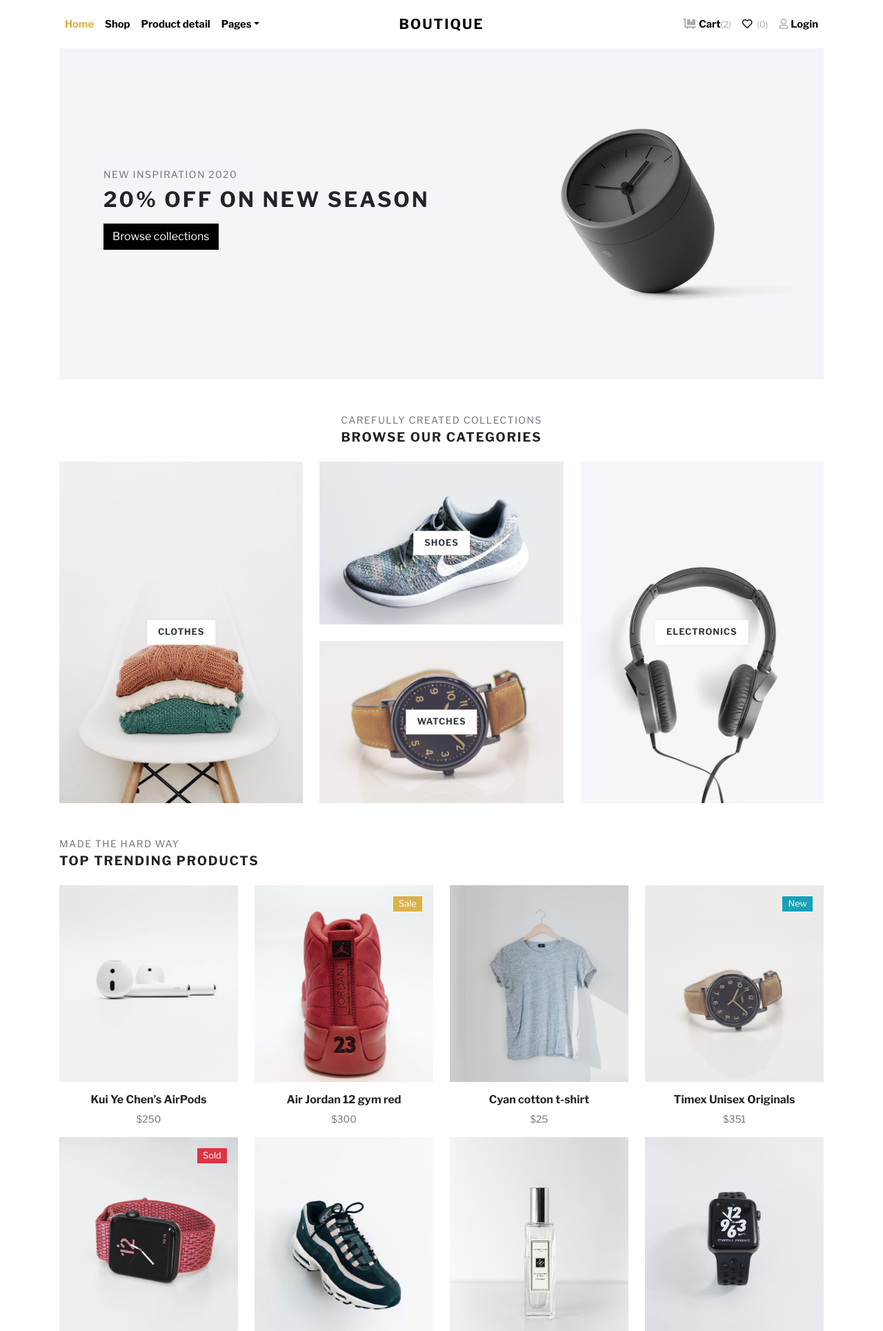
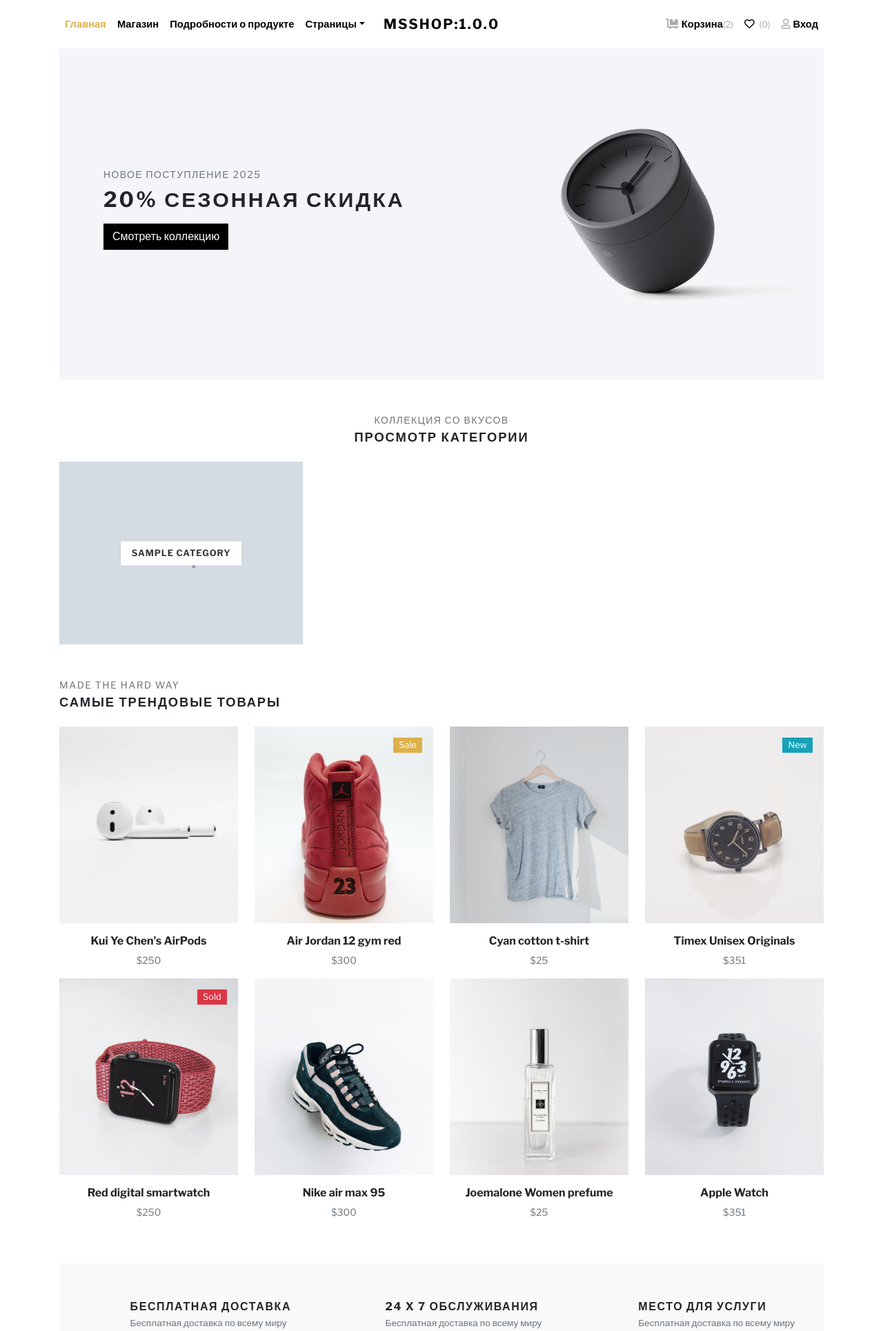
Before and after one commit to Mizbonshoh/django_shop, a Django app: page / in a window 1280 px wide. Shown: the top 1929 px of the page at 69% size. Run offline with Django 5.2, Linux system fonts and the light colour scheme; tables that the repository leaves empty hold one stand-in row (values such as "Sample post"); grey boxes marked "Sample" are stand-in pictures; some libraries are stand-ins or nearby versions; some web fonts are replaced.

Commit message:
Версия1.0.1

```diff
--- a/shop/templates/shop/components/_banner.html
+++ b/shop/templates/shop/components/_banner.html
@@ -3,8 +3,8 @@
           <div class="container py-5">
             <div class="row px-4 px-lg-5">
               <div class="col-lg-6">
-                <p class="text-muted small text-uppercase mb-2">New Inspiration 2020</p>
-                <h1 class="h2 text-uppercase mb-3">20% off on new season</h1><a class="btn btn-dark" href="shop.html">Browse collections</a>
+                <p class="text-muted small text-uppercase mb-2">Новое поступление 2025</p>
+                <h1 class="h2 text-uppercase mb-3">20% сезонная скидка</h1><a class="btn btn-dark" href="shop.html">Смотреть коллекцию</a>
               </div>
             </div>
           </div>
--- a/shop/templates/shop/components/_categories.html
+++ b/shop/templates/shop/components/_categories.html
@@ -1,14 +1,12 @@
-<section class="pt-5">
+        <section class="pt-5">
           <header class="text-center">
-            <p class="small text-muted small text-uppercase mb-1">Carefully created collections</p>
-            <h2 class="h5 text-uppercase mb-4">Browse our categories</h2>
+            <p class="small text-muted small text-uppercase mb-1">Коллекция со вкусов</p>
+            <h2 class="h5 text-uppercase mb-4">Просмотр категории</h2>
           </header>
           <div class="row">
-            <div class="col-md-4"><a class="category-item" href="shop.html"><img class="img-fluid" src="img/cat-img-1.jpg" alt=""/><strong class="category-item-title">Clothes</strong></a>
+            {% for category in categories %}
+            <div class="col-md-4"><a class="category-item" href="{{ category.get_absolute_url }}"><img class="img-fluid" src="{{ category.get_parent_category_photo }}" alt=""/><strong class="category-item-title">{{ category }}</strong></a>
             </div>
-            <div class="col-md-4"><a class="category-item mb-4" href="shop.html"><img class="img-fluid" src="img/cat-img-2.jpg" alt=""/><strong class="category-item-title">Shoes</strong></a><a class="category-item" href="shop.html"><img class="img-fluid" src="img/cat-img-3.jpg" alt=""/><strong class="category-item-title">Watches</strong></a>
-            </div>
-            <div class="col-md-4"><a class="category-item" href="shop.html"><img class="img-fluid" src="img/cat-img-4.jpg" alt=""/><strong class="category-item-title">Electronics</strong></a>
-            </div>
+            {% endfor %}
           </div>
         </section>
--- a/shop/templates/shop/components/_newsletter.html
+++ b/shop/templates/shop/components/_newsletter.html
@@ -2,14 +2,14 @@
           <div class="container p-0">
             <div class="row gy-3">
               <div class="col-lg-6">
-                <h5 class="text-uppercase">Let's be friends!</h5>
-                <p class="text-sm text-muted mb-0">Nisi nisi tempor consequat laboris nisi.</p>
+                <h5 class="text-uppercase">Будьте дружелюбным</h5>
+                <p class="text-sm text-muted mb-0">Пользуйтесь нашими услугами</p>
               </div>
               <div class="col-lg-6">
                 <form action="#">
                   <div class="input-group">
-                    <input class="form-control form-control-lg" type="email" placeholder="Enter your email address" aria-describedby="button-addon2">
-                    <button class="btn btn-dark" id="button-addon2" type="submit">Subscribe</button>
+                    <input class="form-control form-control-lg" type="email" placeholder="Введите свой Email" aria-describedby="button-addon2">
+                    <button class="btn btn-dark" id="button-addon2" type="submit">Подписаться</button>
                   </div>
                 </form>
               </div>
--- a/shop/templates/shop/components/_services.html
+++ b/shop/templates/shop/components/_services.html
@@ -8,8 +8,8 @@
                       <use xlink:href="#delivery-time-1"> </use>
                     </svg>
                     <div class="text-start ms-3">
-                      <h6 class="text-uppercase mb-1">Free shipping</h6>
-                      <p class="text-sm mb-0 text-muted">Free shipping worldwide</p>
+                      <h6 class="text-uppercase mb-1">Бесплатная доставка</h6>
+                      <p class="text-sm mb-0 text-muted">Бесплатная доставка по всему миру</p>
                     </div>
                   </div>
                 </div>
@@ -21,8 +21,8 @@
                       <use xlink:href="#helpline-24h-1"> </use>
                     </svg>
                     <div class="text-start ms-3">
-                      <h6 class="text-uppercase mb-1">24 x 7 service</h6>
-                      <p class="text-sm mb-0 text-muted">Free shipping worldwide</p>
+                      <h6 class="text-uppercase mb-1">24 x 7 обслуживания</h6>
+                      <p class="text-sm mb-0 text-muted">Бесплатная доставка по всему миру</p>
                     </div>
                   </div>
                 </div>
@@ -34,8 +34,8 @@
                       <use xlink:href="#label-tag-1"> </use>
                     </svg>
                     <div class="text-start ms-3">
-                      <h6 class="text-uppercase mb-1">Festivaloffers</h6>
-                      <p class="text-sm mb-0 text-muted">Free shipping worldwide</p>
+                      <h6 class="text-uppercase mb-1">Место для услуги</h6>
+                      <p class="text-sm mb-0 text-muted">Бесплатная доставка по всему миру</p>
                     </div>
                   </div>
                 </div>
--- a/shop/templates/shop/components/_trending_products.html
+++ b/shop/templates/shop/components/_trending_products.html
@@ -1,7 +1,7 @@
 <section class="py-5">
           <header>
             <p class="small text-muted small text-uppercase mb-1">Made the hard way</p>
-            <h2 class="h5 text-uppercase mb-4">Top trending products</h2>
+            <h2 class="h5 text-uppercase mb-4">Самые трендовые товары</h2>
           </header>
           <div class="row">
             <!-- PRODUCT-->
@@ -12,7 +12,7 @@
                   <div class="product-overlay">
                     <ul class="mb-0 list-inline">
                       <li class="list-inline-item m-0 p-0"><a class="btn btn-sm btn-outline-dark" href="#!"><i class="far fa-heart"></i></a></li>
-                      <li class="list-inline-item m-0 p-0"><a class="btn btn-sm btn-dark" href="cart.html">Add to cart</a></li>
+                      <li class="list-inline-item m-0 p-0"><a class="btn btn-sm btn-dark" href="cart.html">Добавить в корзину</a></li>
                       <li class="list-inline-item me-0"><a class="btn btn-sm btn-outline-dark" href="#productView" data-bs-toggle="modal"><i class="fas fa-expand"></i></a></li>
                     </ul>
                   </div>
@@ -29,7 +29,7 @@
                   <div class="product-overlay">
                     <ul class="mb-0 list-inline">
                       <li class="list-inline-item m-0 p-0"><a class="btn btn-sm btn-outline-dark" href="#!"><i class="far fa-heart"></i></a></li>
-                      <li class="list-inline-item m-0 p-0"><a class="btn btn-sm btn-dark" href="cart.html">Add to cart</a></li>
+                      <li class="list-inline-item m-0 p-0"><a class="btn btn-sm btn-dark" href="cart.html">Добавить в корзину</a></li>
                       <li class="list-inline-item me-0"><a class="btn btn-sm btn-outline-dark" href="#productView" data-bs-toggle="modal"><i class="fas fa-expand"></i></a></li>
                     </ul>
                   </div>
@@ -46,7 +46,7 @@
                   <div class="product-overlay">
                     <ul class="mb-0 list-inline">
                       <li class="list-inline-item m-0 p-0"><a class="btn btn-sm btn-outline-dark" href="#!"><i class="far fa-heart"></i></a></li>
-                      <li class="list-inline-item m-0 p-0"><a class="btn btn-sm btn-dark" href="cart.html">Add to cart</a></li>
+                      <li class="list-inline-item m-0 p-0"><a class="btn btn-sm btn-dark" href="cart.html">Добавить в корзину</a></li>
                       <li class="list-inline-item me-0"><a class="btn btn-sm btn-outline-dark" href="#productView" data-bs-toggle="modal"><i class="fas fa-expand"></i></a></li>
                     </ul>
                   </div>
@@ -63,7 +63,7 @@
                   <div class="product-overlay">
                     <ul class="mb-0 list-inline">
                       <li class="list-inline-item m-0 p-0"><a class="btn btn-sm btn-outline-dark" href="#!"><i class="far fa-heart"></i></a></li>
-                      <li class="list-inline-item m-0 p-0"><a class="btn btn-sm btn-dark" href="cart.html">Add to cart</a></li>
+                      <li class="list-inline-item m-0 p-0"><a class="btn btn-sm btn-dark" href="cart.html">Добавить в корзину</a></li>
                       <li class="list-inline-item me-0"><a class="btn btn-sm btn-outline-dark" href="#productView" data-bs-toggle="modal"><i class="fas fa-expand"></i></a></li>
                     </ul>
                   </div>
@@ -80,7 +80,7 @@
                   <div class="product-overlay">
                     <ul class="mb-0 list-inline">
                       <li class="list-inline-item m-0 p-0"><a class="btn btn-sm btn-outline-dark" href="#!"><i class="far fa-heart"></i></a></li>
-                      <li class="list-inline-item m-0 p-0"><a class="btn btn-sm btn-dark" href="cart.html">Add to cart</a></li>
+                      <li class="list-inline-item m-0 p-0"><a class="btn btn-sm btn-dark" href="cart.html">Добавить в корзину</a></li>
                       <li class="list-inline-item me-0"><a class="btn btn-sm btn-outline-dark" href="#productView" data-bs-toggle="modal"><i class="fas fa-expand"></i></a></li>
                     </ul>
                   </div>
@@ -97,7 +97,7 @@
                   <div class="product-overlay">
                     <ul class="mb-0 list-inline">
                       <li class="list-inline-item m-0 p-0"><a class="btn btn-sm btn-outline-dark" href="#!"><i class="far fa-heart"></i></a></li>
-                      <li class="list-inline-item m-0 p-0"><a class="btn btn-sm btn-dark" href="cart.html">Add to cart</a></li>
+                      <li class="list-inline-item m-0 p-0"><a class="btn btn-sm btn-dark" href="cart.html">Добавить в корзину</a></li>
                       <li class="list-inline-item me-0"><a class="btn btn-sm btn-outline-dark" href="#productView" data-bs-toggle="modal"><i class="fas fa-expand"></i></a></li>
                     </ul>
                   </div>
@@ -114,7 +114,7 @@
                   <div class="product-overlay">
                     <ul class="mb-0 list-inline">
                       <li class="list-inline-item m-0 p-0"><a class="btn btn-sm btn-outline-dark" href="#!"><i class="far fa-heart"></i></a></li>
-                      <li class="list-inline-item m-0 p-0"><a class="btn btn-sm btn-dark" href="cart.html">Add to cart</a></li>
+                      <li class="list-inline-item m-0 p-0"><a class="btn btn-sm btn-dark" href="cart.html">Добавить в корзину</a></li>
                       <li class="list-inline-item me-0"><a class="btn btn-sm btn-outline-dark" href="#productView" data-bs-toggle="modal"><i class="fas fa-expand"></i></a></li>
                     </ul>
                   </div>
@@ -131,7 +131,7 @@
                   <div class="product-overlay">
                     <ul class="mb-0 list-inline">
                       <li class="list-inline-item m-0 p-0"><a class="btn btn-sm btn-outline-dark" href="#!"><i class="far fa-heart"></i></a></li>
-                      <li class="list-inline-item m-0 p-0"><a class="btn btn-sm btn-dark" href="cart.html">Add to cart</a></li>
+                      <li class="list-inline-item m-0 p-0"><a class="btn btn-sm btn-dark" href="cart.html">Добавить в корзину</a></li>
                       <li class="list-inline-item me-0"><a class="btn btn-sm btn-outline-dark" href="#productView" data-bs-toggle="modal"><i class="fas fa-expand"></i></a></li>
                     </ul>
                   </div>
--- a/shop/templates/shop/index.html
+++ b/shop/templates/shop/index.html
@@ -28,8 +28,8 @@
         <!-- NEWSLETTER-->
         {% include 'shop/components/_newsletter.html' %}
       </div>
-    <!-- HERO SECTION-->
-    {% include 'components/_hero.html'%}
+        <!-- HERO SECTION   {% include 'components/_hero.html'%}-->
+
 </main>
 
 {% endblock main %} }
--- a/shop/urls.py
+++ b/shop/urls.py
@@ -5,4 +5,5 @@
 
 urlpatterns = [
     path("", Index.as_view(), name="index"),
+    path("category/<slug:slug>/", SubCategories.as_view(), name="category_detail"),
 ]
--- a/shop/views.py
+++ b/shop/views.py
@@ -8,5 +8,27 @@
 class Index(ListView):
     """Главная страница"""
     model = Product
+    context_object_name = "categories"
     extra_context = {"title": "Главная страница"}
     template_name = "shop/index.html"
+
+
+
+    def get_queryset(self):
+        """Вывод родительской категории"""
+        categories = Category.objects.filter(parent=None)
+        return categories
+
+class SubCategories(ListView):
+    """Вывод подкатегории на отдельной страничке"""
+    model = Product
+    context_object_name = "products"
+    template_name = "shop/category_page.html"
+
+
+    def get_queryset(self):
+        """Получение всех товаров подкатегории"""
+        parent_category = Category.objects.get(slug=self.kwargs["slug"])
+        subcategories = parent_category.subcategories.all()
+        products = Product.objects.filter(category__in=subcategories).order_by("?")
+        return products
--- a/templates/components/_footer.html
+++ b/templates/components/_footer.html
@@ -2,25 +2,25 @@
         <div class="container py-4">
           <div class="row py-5">
             <div class="col-md-4 mb-3 mb-md-0">
-              <h6 class="text-uppercase mb-3">Customer services</h6>
+              <h6 class="text-uppercase mb-3">Обслуживание клиентов</h6>
               <ul class="list-unstyled mb-0">
-                <li><a class="footer-link" href="#!">Help &amp; Contact Us</a></li>
-                <li><a class="footer-link" href="#!">Returns &amp; Refunds</a></li>
-                <li><a class="footer-link" href="#!">Online Stores</a></li>
-                <li><a class="footer-link" href="#!">Terms &amp; Conditions</a></li>
+                <li><a class="footer-link" href="#!">Помощь и наши контакты</a></li>
+                <li><a class="footer-link" href="#!">Возвраты</a></li>
+                <li><a class="footer-link" href="#!">Оналйн-истории</a></li>
+                <li><a class="footer-link" href="#!">Условия ползование</a></li>
               </ul>
             </div>
             <div class="col-md-4 mb-3 mb-md-0">
-              <h6 class="text-uppercase mb-3">Company</h6>
+              <h6 class="text-uppercase mb-3">Комания</h6>
               <ul class="list-unstyled mb-0">
-                <li><a class="footer-link" href="#!">What We Do</a></li>
-                <li><a class="footer-link" href="#!">Available Services</a></li>
-                <li><a class="footer-link" href="#!">Latest Posts</a></li>
+                <li><a class="footer-link" href="#!">Что мы делаем</a></li>
+                <li><a class="footer-link" href="#!">Достапные услуги</a></li>
+                <li><a class="footer-link" href="#!">Последные публикации</a></li>
                 <li><a class="footer-link" href="#!">FAQs</a></li>
               </ul>
             </div>
             <div class="col-md-4">
-              <h6 class="text-uppercase mb-3">Social media</h6>
+              <h6 class="text-uppercase mb-3">СоцСети</h6>
               <ul class="list-unstyled mb-0">
                 <li><a class="footer-link" href="#!">Twitter</a></li>
                 <li><a class="footer-link" href="#!">Instagram</a></li>
@@ -32,10 +32,10 @@
           <div class="border-top pt-4" style="border-color: #1d1d1d !important">
             <div class="row">
               <div class="col-md-6 text-center text-md-start">
-                <p class="small text-muted mb-0">&copy; 2021 All rights reserved.</p>
+                <p class="small text-muted mb-0">&copy; 2025 Все правы защищены.</p>
               </div>
               <div class="col-md-6 text-center text-md-end">
-                <p class="small text-muted mb-0">Template designed by <a class="text-white reset-anchor" href="https://bootstrapious.com/p/boutique-bootstrap-e-commerce-template">Bootstrapious</a></p>
+                <p class="small text-muted mb-0">Template designed by <a class="text-white reset-anchor" href="">MsGroup</a></p>
                 <!-- If you want to remove the backlink, please purchase the Attribution-Free License. See details in readme.txt or license.txt. Thanks!-->
               </div>
             </div>
--- a/templates/components/_navbar.html
+++ b/templates/components/_navbar.html
@@ -1,26 +1,26 @@
 <header class="header bg-white">
         <div class="container px-lg-3">
-          <nav class="navbar navbar-expand-lg navbar-light py-3 px-lg-0"><a class="navbar-brand" href="index.html"><span class="fw-bold text-uppercase text-dark">Boutique</span></a>
+          <nav class="navbar navbar-expand-lg navbar-light py-3 px-lg-0"><a class="navbar-brand" href="index.html"><span class="fw-bold text-uppercase text-dark">MsShop:1.0.0</span></a>
             <button class="navbar-toggler navbar-toggler-end" type="button" data-bs-toggle="collapse" data-bs-target="#navbarSupportedContent" aria-controls="navbarSupportedContent" aria-expanded="false" aria-label="Toggle navigation"><span class="navbar-toggler-icon"></span></button>
             <div class="collapse navbar-collapse" id="navbarSupportedContent">
               <ul class="navbar-nav me-auto">
                 <li class="nav-item">
-                  <!-- Link--><a class="nav-link active" href="index.html">Home</a>
+                  <!-- Link--><a class="nav-link active" href="index.html">Главная</a>
                 </li>
                 <li class="nav-item">
-                  <!-- Link--><a class="nav-link" href="shop.html">Shop</a>
+                  <!-- Link--><a class="nav-link" href="shop.html">Магазин</a>
                 </li>
                 <li class="nav-item">
-                  <!-- Link--><a class="nav-link" href="detail.html">Product detail</a>
+                  <!-- Link--><a class="nav-link" href="detail.html">Подробности о продукте</a>
                 </li>
-                <li class="nav-item dropdown"><a class="nav-link dropdown-toggle" id="pagesDropdown" href="#" data-bs-toggle="dropdown" aria-haspopup="true" aria-expanded="false">Pages</a>
-                  <div class="dropdown-menu mt-3 shadow-sm" aria-labelledby="pagesDropdown"><a class="dropdown-item border-0 transition-link" href="index.html">Homepage</a><a class="dropdown-item border-0 transition-link" href="shop.html">Category</a><a class="dropdown-item border-0 transition-link" href="detail.html">Product detail</a><a class="dropdown-item border-0 transition-link" href="cart.html">Shopping cart</a><a class="dropdown-item border-0 transition-link" href="checkout.html">Checkout</a></div>
+                <li class="nav-item dropdown"><a class="nav-link dropdown-toggle" id="pagesDropdown" href="#" data-bs-toggle="dropdown" aria-haspopup="true" aria-expanded="false">Страницы</a>
+                  <div class="dropdown-menu mt-3 shadow-sm" aria-labelledby="pagesDropdown"><a class="dropdown-item border-0 transition-link" href="index.html">Главная страница</a><a class="dropdown-item border-0 transition-link" href="shop.html">Категория</a><a class="dropdown-item border-0 transition-link" href="detail.html">Подробно о продукте</a><a class="dropdown-item border-0 transition-link" href="cart.html">Карзина</a><a class="dropdown-item border-0 transition-link" href="checkout.html">Проверить</a></div>
                 </li>
               </ul>
               <ul class="navbar-nav ms-auto">
-                <li class="nav-item"><a class="nav-link" href="cart.html"> <i class="fas fa-dolly-flatbed me-1 text-gray"></i>Cart<small class="text-gray fw-normal">(2)</small></a></li>
+                <li class="nav-item"><a class="nav-link" href="cart.html"> <i class="fas fa-dolly-flatbed me-1 text-gray"></i>Корзина<small class="text-gray fw-normal">(2)</small></a></li>
                 <li class="nav-item"><a class="nav-link" href="#!"> <i class="far fa-heart me-1"></i><small class="text-gray fw-normal"> (0)</small></a></li>
-                <li class="nav-item"><a class="nav-link" href="#!"> <i class="fas fa-user me-1 text-gray fw-normal"></i>Login</a></li>
+                <li class="nav-item"><a class="nav-link" href="#!"> <i class="fas fa-user me-1 text-gray fw-normal"></i>Вход</a></li>
               </ul>
             </div>
           </nav>
```
Also changed, not shown: shop/models.py (+9 -1 lines), shop/templates/shop/category_page.html (added, +355 -0 lines).
